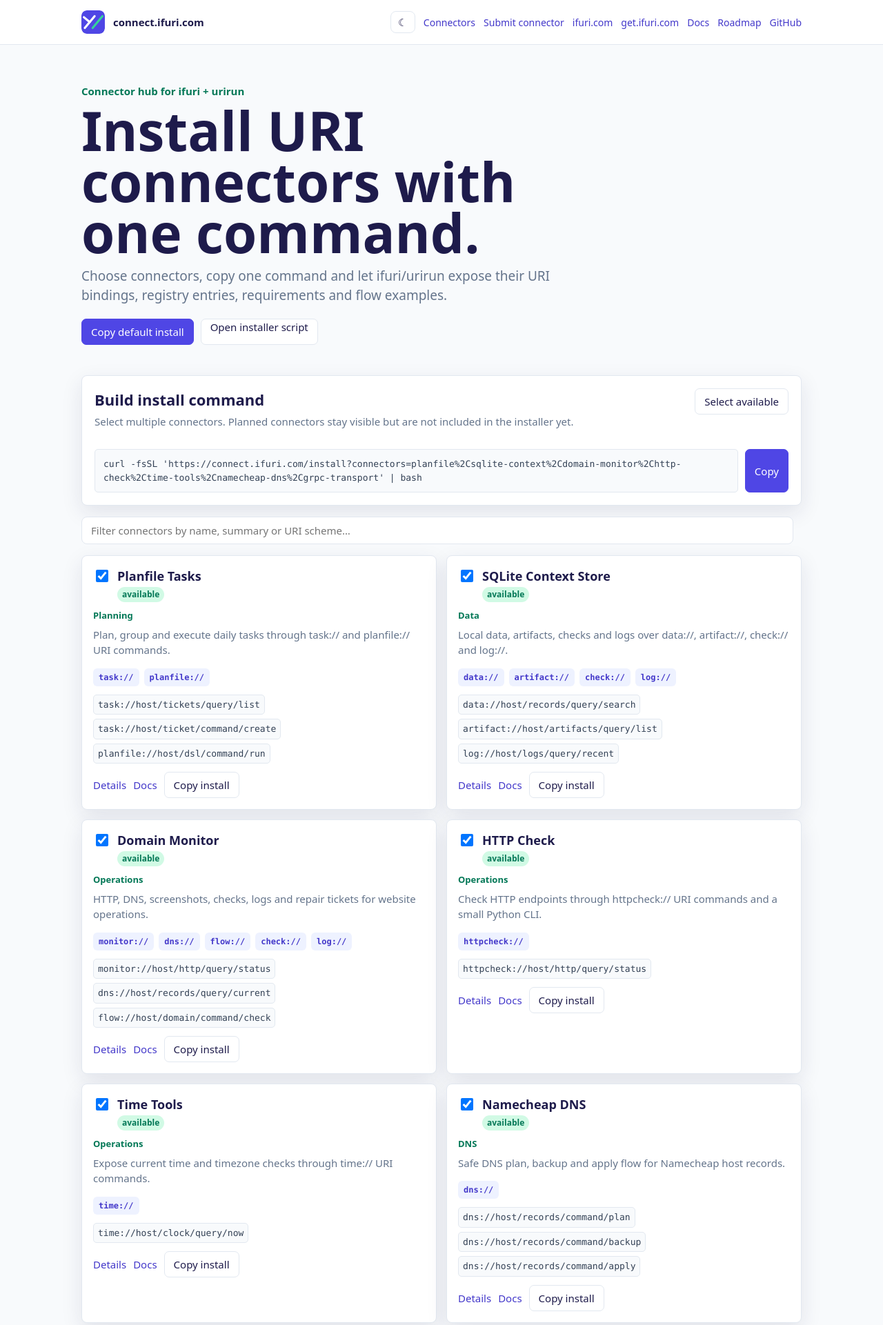
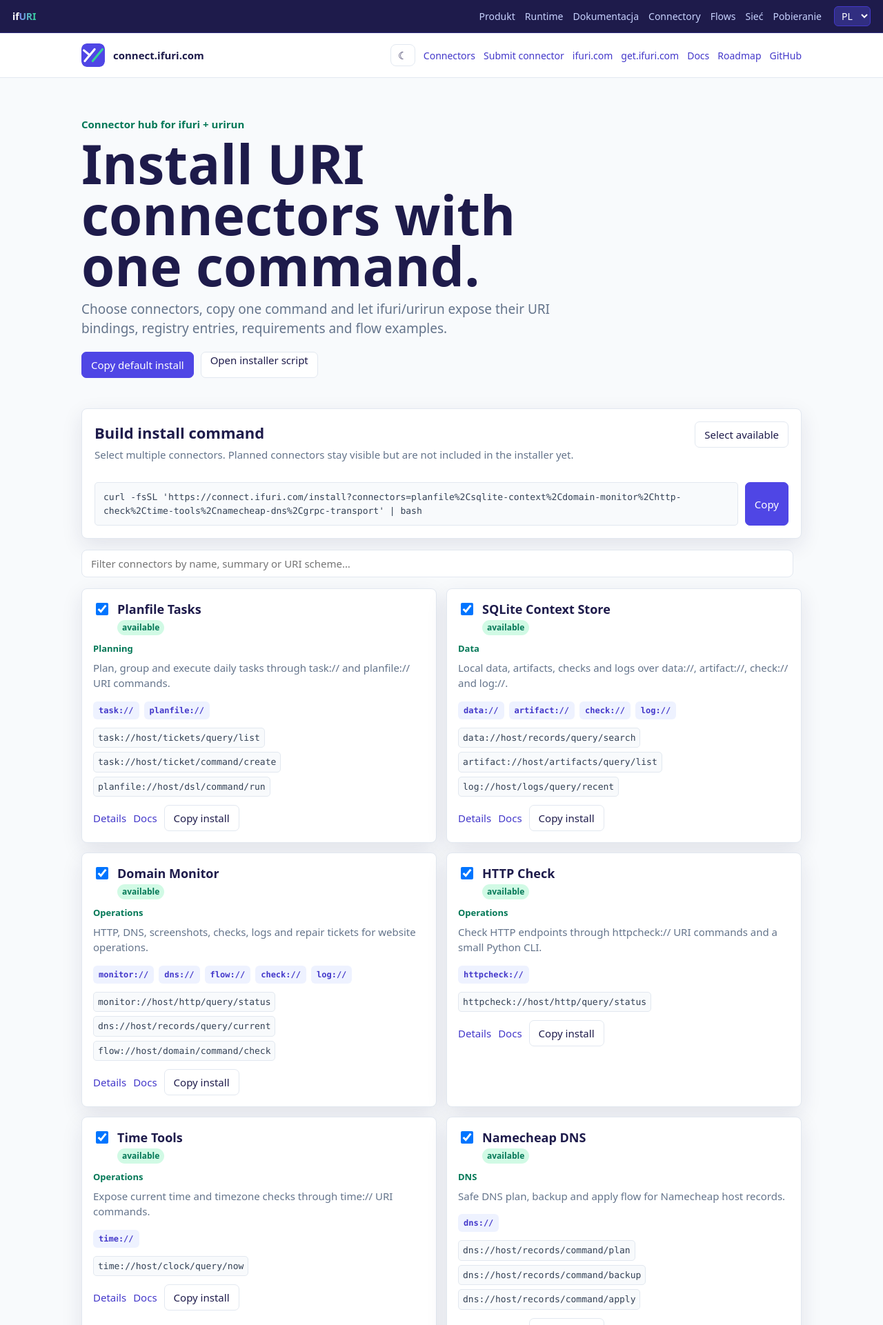
Before and after one commit to if-uri/connect.ifuri.com, a PHP site: page / in a window 1280 px wide. Shown: the top 1921 px of the page at 69% size. Run offline with PHP 8.4, Linux system fonts and the light colour scheme.

Commit message:
feat(eco): mount shared ifuri-ecobar top bar on every page
Adds the standard cross-domain ecosystem header above the site header so users
can jump to ifuri.com product/runtime/flows/network, docs, get and back.

Co-Authored-By: Claude Opus 4.8 <noreply@anthropic.com>

```diff
--- a/404.php
+++ b/404.php
@@ -56,5 +56,6 @@ $site = hub_site();
     <?php endif; ?>
   </footer>
   <script src="/assets/app.js" defer></script>
+  <script src="/assets/ifuri-ecobar.js" defer></script>
 </body>
 </html>
--- /dev/null
+++ b/assets/ifuri-ecobar.js
@@ -0,0 +1,100 @@
+/**
+ * ifuri-ecobar — the shared ecosystem top bar.
+ *
+ * One source of truth for the standard ifURI header so a visitor can move
+ * between domains (ifuri.com, connect.ifuri.com, get.ifuri.com, docs) from any
+ * page. Self-contained: injects its own scoped styles and markup, marks the
+ * active item by hostname, and is language-aware via the ?lang= query param.
+ *
+ * Canonical file: ifuri-com/httpdocs/assets/ifuri-ecobar.js
+ * Vendored copies on the other sites are kept in sync at deploy time.
+ *
+ * Include once, near the end of <body>:
+ *   <script src="/assets/ifuri-ecobar.js" defer></script>
+ */
+(function () {
+  "use strict";
+  if (document.querySelector(".ifuri-ecobar")) return;
+
+  var params = new URLSearchParams(location.search);
+  var lang = params.get("lang") === "en" ? "en" : "pl";
+  var IFURI = "https://ifuri.com";
+  var CONNECT = "https://connect.ifuri.com";
+  var GET = "https://get.ifuri.com";
+  var DOCS = "https://ifuri.com/urirun/";
+
+  function ifuriView(view) {
+    return IFURI + "/?view=" + view + "&lang=" + lang;
+  }
+
+  // [key, pl, en, href, matches(host,view)]
+  var items = [
+    ["product", "Produkt", "Product", ifuriView("product"), function (h, v) { return h === "ifuri.com" && v === "product"; }],
+    ["runtime", "Runtime", "Runtime", ifuriView("runtime"), function (h, v) { return h === "ifuri.com" && v === "runtime"; }],
+    ["docs", "Dokumentacja", "Docs", DOCS, function (h) { return /docs|urirun/.test(location.pathname) && h === "ifuri.com"; }],
+    ["connect", "Connectory", "Connectors", CONNECT, function (h) { return h === "connect.ifuri.com"; }],
+    ["flows", "Flows", "Flows", ifuriView("flows"), function (h, v) { return h === "ifuri.com" && v === "flows"; }],
+    ["network", "Sieć", "Network", ifuriView("network"), function (h, v) { return h === "ifuri.com" && v === "network"; }],
+    ["download", "Pobieranie", "Download", GET, function (h) { return h === "get.ifuri.com"; }]
+  ];
+
+  var host = location.hostname.replace(/^www\./, "");
+  var view = params.get("view") || "";
+
+  var css =
+    ".ifuri-ecobar{position:sticky;top:0;z-index:9999;display:flex;align-items:center;gap:18px;" +
+    "padding:0 18px;min-height:48px;background:#1E1B4B;color:#fff;font:14px/1.4 system-ui,-apple-system,'Segoe UI',sans-serif;" +
+    "border-bottom:1px solid #312E81;flex-wrap:wrap}" +
+    ".ifuri-ecobar a{color:#C7D2FE;text-decoration:none}" +
+    ".ifuri-ecobar a:hover{color:#fff}" +
+    ".ifuri-ecobar .ifuri-ecobar-brand{display:flex;align-items:center;gap:8px;font-weight:800;color:#fff;letter-spacing:-.01em}" +
+    ".ifuri-ecobar .ifuri-ecobar-brand b{background:linear-gradient(90deg,#818CF8,#34D399);-webkit-background-clip:text;background-clip:text;color:transparent}" +
+    ".ifuri-ecobar nav{display:flex;gap:14px;flex-wrap:wrap;flex:1}" +
+    ".ifuri-ecobar nav a.is-active{color:#fff;font-weight:700;border-bottom:2px solid #34D399;padding-bottom:2px}" +
+    ".ifuri-ecobar select{background:#312E81;color:#fff;border:1px solid #4338CA;border-radius:6px;padding:3px 6px;font:inherit}" +
+    "@media(max-width:640px){.ifuri-ecobar{gap:10px}.ifuri-ecobar nav{gap:10px;font-size:13px}}";
+
+  var style = document.createElement("style");
+  style.setAttribute("data-ifuri-ecobar", "");
+  style.textContent = css;
+  document.head.appendChild(style);
+
+  var bar = document.createElement("header");
+  bar.className = "ifuri-ecobar";
+
+  var brand = document.createElement("a");
+  brand.className = "ifuri-ecobar-brand";
+  brand.href = IFURI + "/?lang=" + lang;
+  brand.setAttribute("aria-label", "ifURI");
+  brand.innerHTML = "<span>if<b>URI</b></span>";
+  bar.appendChild(brand);
+
+  var nav = document.createElement("nav");
+  nav.setAttribute("aria-label", "ifURI ecosystem");
+  items.forEach(function (it) {
+    var a = document.createElement("a");
+    a.href = it[3];
+    a.textContent = lang === "en" ? it[2] : it[1];
+    if (it[3].indexOf(location.origin) !== 0) a.rel = "noopener";
+    try { if (it[4](host, view)) a.className = "is-active"; } catch (e) {}
+    nav.appendChild(a);
+  });
+  bar.appendChild(nav);
+
+  var sel = document.createElement("select");
+  sel.setAttribute("aria-label", "Language");
+  ["pl", "en"].forEach(function (l) {
+    var o = document.createElement("option");
+    o.value = l; o.textContent = l.toUpperCase();
+    if (l === lang) o.selected = true;
+    sel.appendChild(o);
+  });
+  sel.addEventListener("change", function () {
+    var p = new URLSearchParams(location.search);
+    p.set("lang", sel.value);
+    location.search = p.toString();
+  });
+  bar.appendChild(sel);
+
+  document.body.insertBefore(bar, document.body.firstChild);
+})();
--- a/connector.php
+++ b/connector.php
@@ -25,6 +25,7 @@ if ($connector === null) {
     <p class="lead">The requested connector is not published in the ifuri connector catalog.</p>
     <a class="button primary" href="/">Back to connector hub</a>
   </main>
+  <script src="/assets/ifuri-ecobar.js" defer></script>
 </body>
 </html><?php
     exit;
--- a/index.php
+++ b/index.php
@@ -198,5 +198,6 @@ $jsonLd = [
 
   <script>window.CONNECT_HUB_BASE = <?php echo json_encode(hub_base_url(), JSON_UNESCAPED_SLASHES); ?>;</script>
   <script src="/assets/app.js"></script>
+  <script src="/assets/ifuri-ecobar.js" defer></script>
 </body>
 </html>
--- a/submit.php
+++ b/submit.php
@@ -186,5 +186,6 @@ $jsonLd = [
   <script>window.CONNECT_HUB_BASE = <?php echo json_encode(hub_base_url(), JSON_UNESCAPED_SLASHES); ?>;</script>
   <script>window.CONNECTOR_TEMPLATE = <?php echo json_encode($template, JSON_UNESCAPED_SLASHES | JSON_UNESCAPED_UNICODE); ?>;</script>
   <script src="/assets/app.js"></script>
+  <script src="/assets/ifuri-ecobar.js" defer></script>
 </body>
 </html>
```
